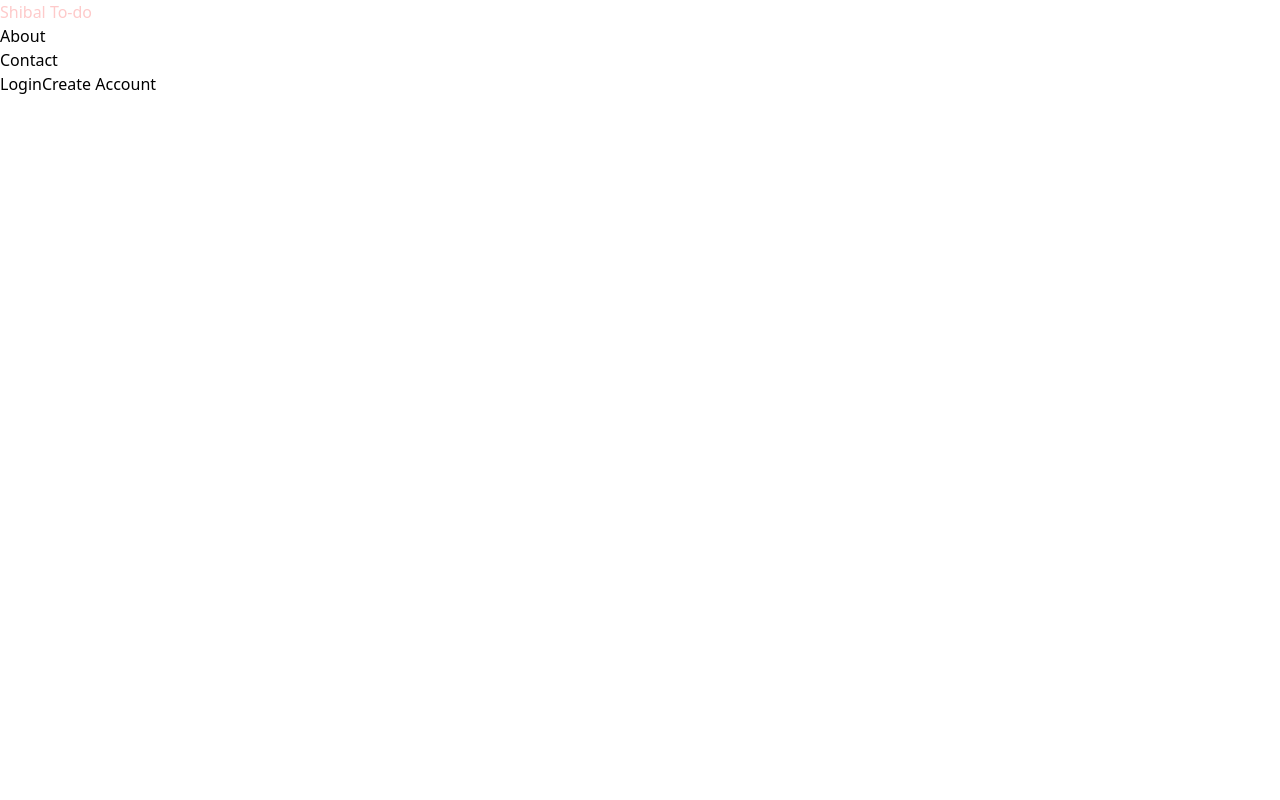
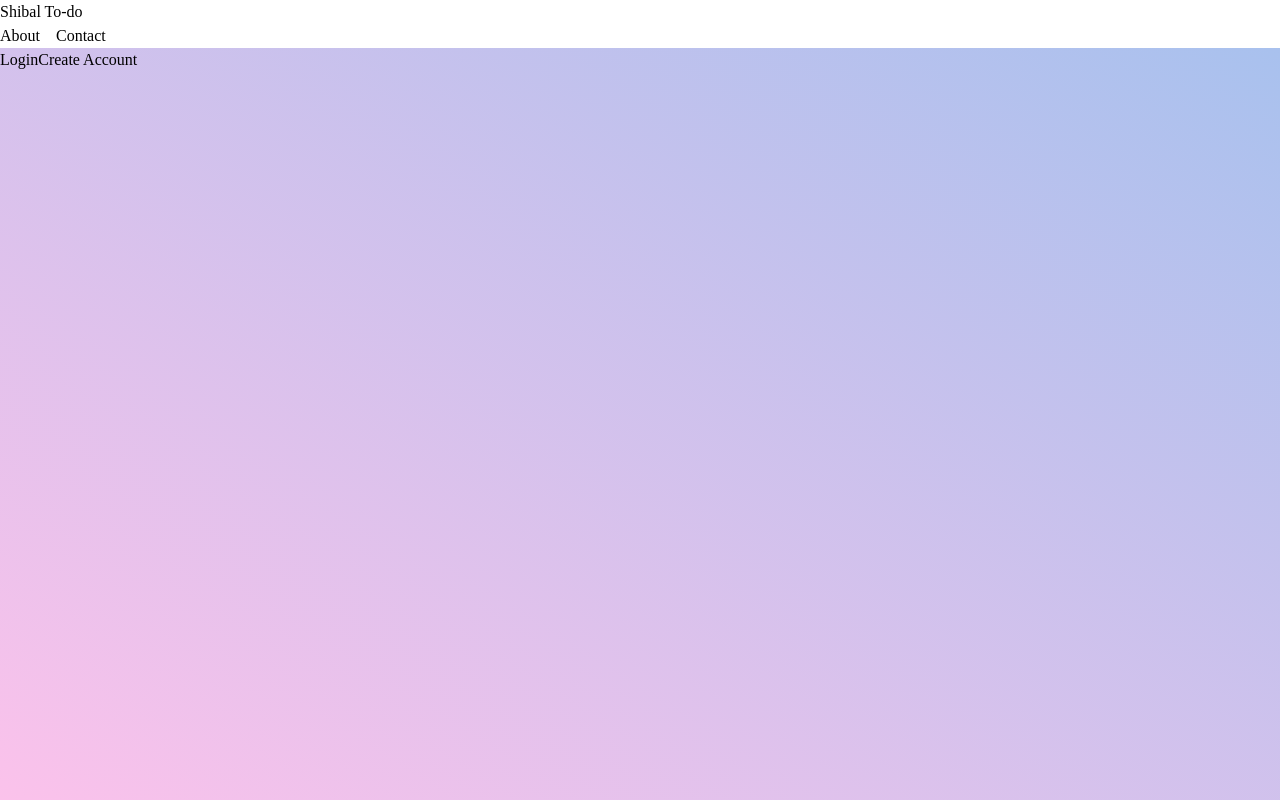
Before and after one commit to anthonyych4n/TaskManager, a React (Vite) app in the folder taskmanager/: page / in a window 1280 px wide. Built offline with nearby package versions, Linux system fonts and the light colour scheme.

Commit message:
Taskbar + Landing Page styling

```diff
--- a/taskmanager/src/components/Header.jsx
+++ /dev/null
@@ -1,9 +0,0 @@
-const Header = () => {
-  return (
-    <header>
-      <h1>Shibal Task Manager</h1>
-    </header>
-  );
-};
-
-export default Header;
--- a/taskmanager/src/components/NavbarBefore.jsx
+++ b/taskmanager/src/components/NavbarBefore.jsx
@@ -1,24 +1,28 @@
-import "../App.css";
+import "../index.css";
 
 function NavbarBefore() {
   return (
+    <header className="bg-white">
       <nav className="">
-      <a className="text-red-200">Shibal To-do</a>
-      <ul>
+        <div className="">
+          <a className="text-black-300 w-100 ">Shibal To-do</a>
+        </div>
+        <div className="">
+          <ul className="flex items-center gap-4">
             <li>
-          <a href="/about">About</a>
+              <a href="/about" className="hover:text-gray-500">
+                About
+              </a>
             </li>
             <li>
-          <a href="/contact">Contact</a>
+              <a href="/contact" className="hover:text-gray-500">
+                Contact
+              </a>
             </li>
-        {/*{<li>
-            <a href="/login">Login</a>
-          </li>
-          <li>
-            <a href="/createaccount">Register</a>
-          </li>}*/}
           </ul>
+        </div>
       </nav>
+    </header>
   );
 }
 
--- a/taskmanager/src/pages/LandingPage.jsx
+++ b/taskmanager/src/pages/LandingPage.jsx
@@ -17,14 +17,14 @@ function LandingPage() {
     return <Navigate to="/createaccount" />;
   }
   return (
-    <>
-      <nav>
+    <body className="font-[Poppins] bg-gradient-to-tr from-[#fbc2eb] to-[#a6c1ee] h-screen">
+      <div className="">
         <Navbar />
-      </nav>
-      <div className="body">
-        <div className="buttons">
+      </div>
+      <div className="">
+        <div className="">
           <button
-            className="login-button"
+            className=""
             onClick={() => {
               setGoToLogin(true);
             }}
@@ -33,7 +33,7 @@ function LandingPage() {
             Login
           </button>
           <button
-            className="create-account-button"
+            className=""
             onClick={() => {
               setGoToCreateAccount(true);
             }}
@@ -44,7 +44,7 @@ function LandingPage() {
         </div>
       </div>
       <Footer />
-    </>
+    </body>
   );
 }
 
```
Also changed, not shown: 1 other file (tests, documents, lock files or other folders). Lines whose indentation alone changed are shown as unchanged.
